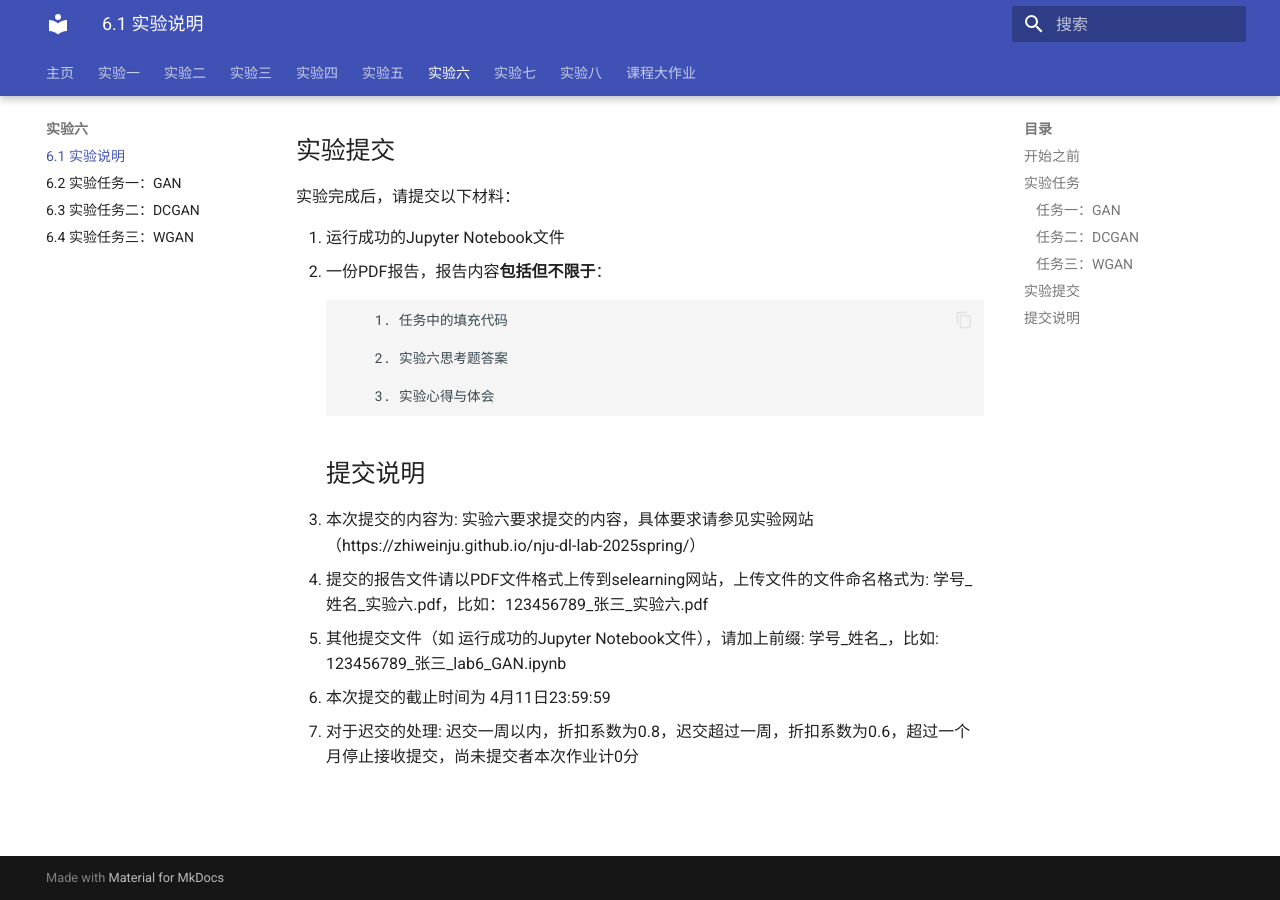
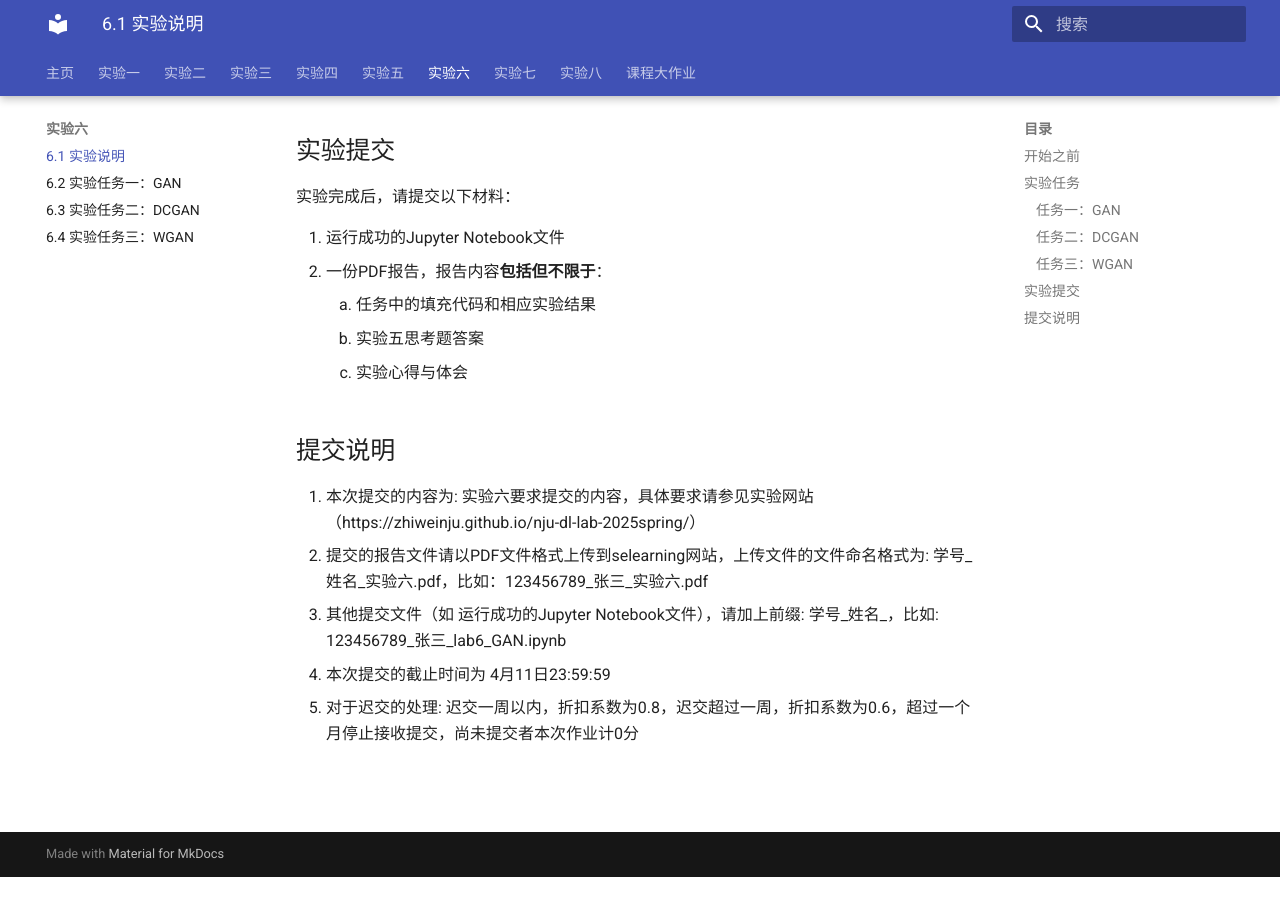
Before and after one commit to zhiweinju/nju-dl-lab-2025spring, an MkDocs documentation site: the page built from docs/lab6/实验六介绍.md, in a window 1280 px wide and 900 px high, scrolled down 2058 px. Built offline with MkDocs 1.6.1 and Material for MkDocs 9.7.7, drawn with Linux system fonts in a browser that asks for light colours; a style sheet for code colours, icons or effects is not loaded; after the commit the page ends 2935 px from its top, so only the background shows below that.

Commit message:
Update 实验六介绍.md

```diff
--- a/docs/lab6/实验六介绍.md
+++ b/docs/lab6/实验六介绍.md
@@ -79,12 +79,11 @@
 
 1. 运行成功的Jupyter Notebook文件
 2. 一份PDF报告，报告内容**包括但不限于**：
+    1. 任务中的填充代码和相应实验结果
+    2. 实验五思考题答案
+    3. 实验心得与体会
 
-            1. 任务中的填充代码
 
-            2. 实验六思考题答案
-
-            3. 实验心得与体会
 ## 提交说明
 
 1. 本次提交的内容为: 实验六要求提交的内容，具体要求请参见实验网站（https://zhiweinju.github.io/nju-dl-lab-2025spring/）
```
